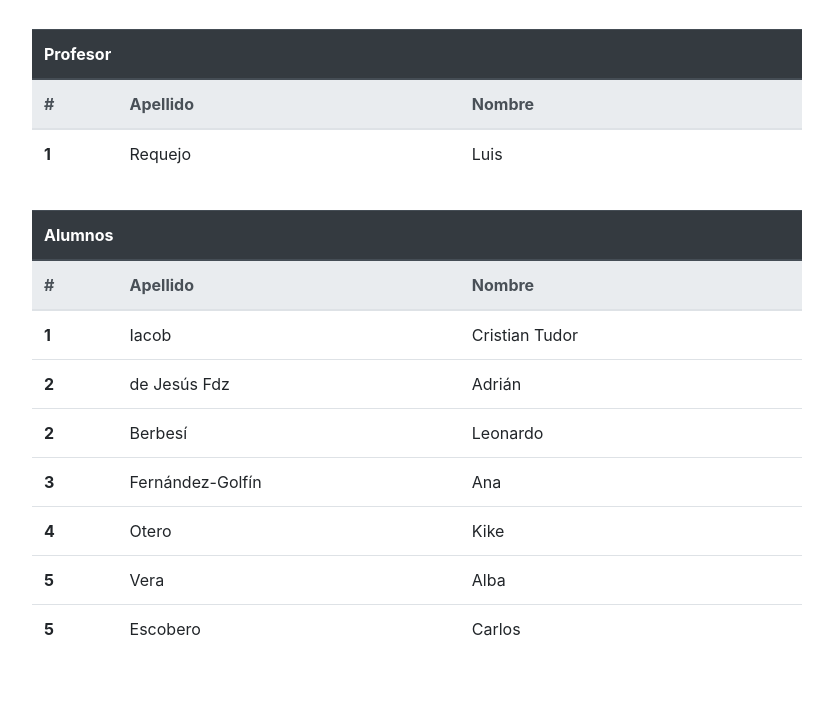
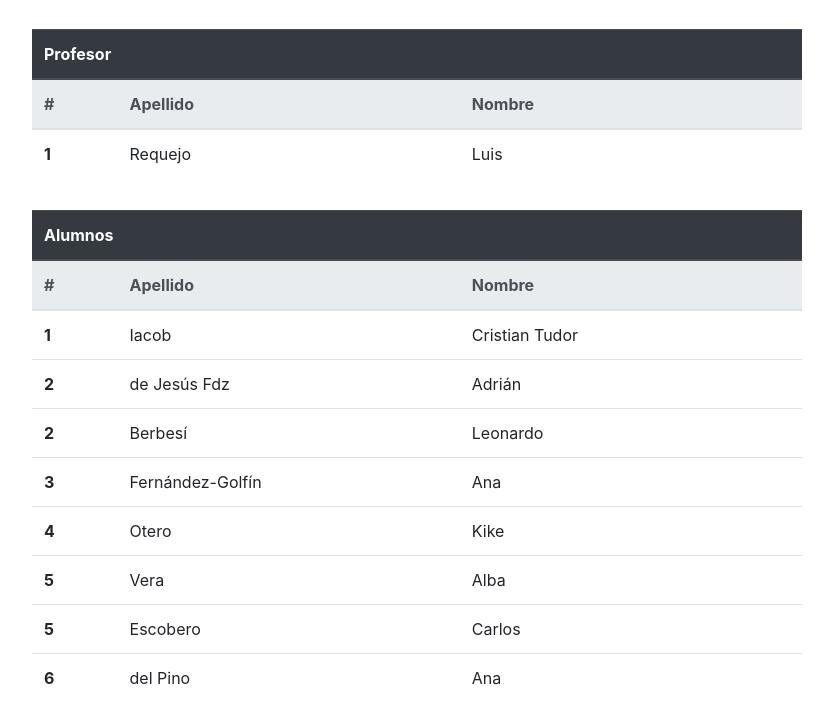
Before and after one commit to lrequejo/listado-alumnos, a plain HTML site: page index.html in a window 1280 px wide. Shown: the part 97-815 px from the top of the page, without its empty margins (223-1056 px from the left). Drawn offline with nearby package versions, Linux system fonts and the light colour scheme.

Commit message:
añadido Ana del Pino

```diff
--- a/index.html
+++ b/index.html
@@ -109,6 +109,11 @@
                     <td>Escobero</td>
                     <td>Carlos</td>
                 </tr>
+                <tr>
+                    <th scope="row">6</th>
+                    <td>del Pino</td>
+                    <td>Ana</td>
+                </tr>
             </tbody>
         </table>
 
```
